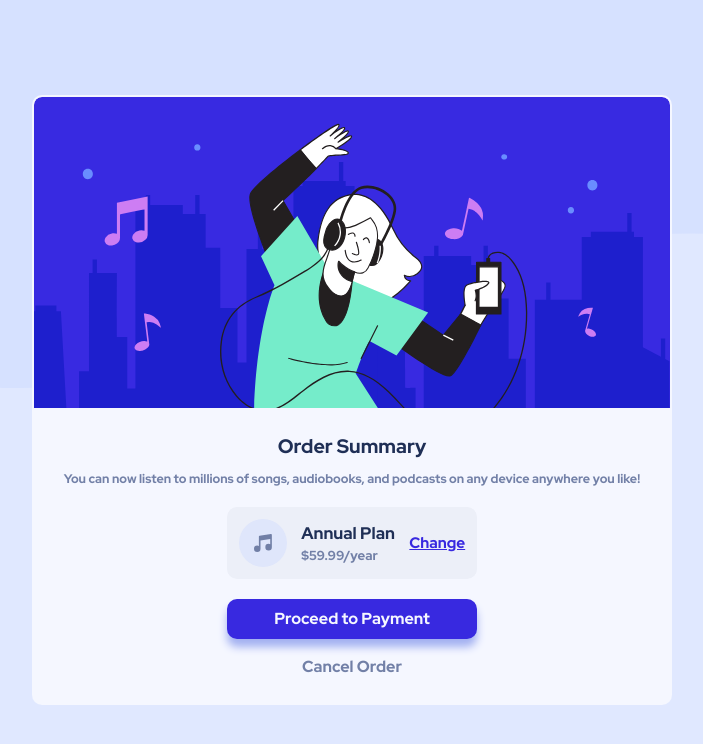
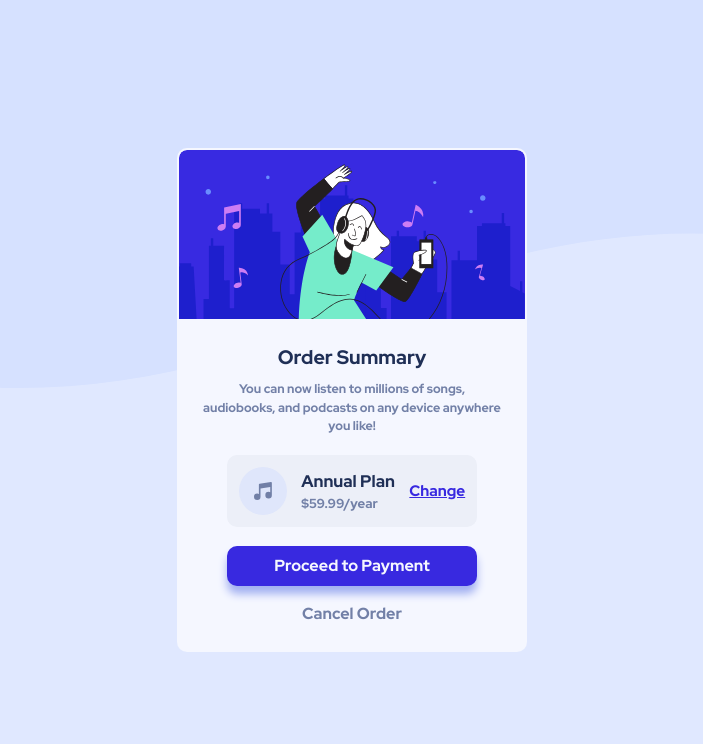
Before and after one commit to rowantamer/order-summary-component, a plain HTML site: page index.html in a window 1280 px wide. Shown: the whole page, without its empty margins (288-991 px from the left). Drawn offline with Linux system fonts and the light colour scheme.

Commit message:
update width of card

```diff
--- a/style/style.css
+++ b/style/style.css
@@ -86,7 +86,7 @@ body {
   flex-direction: column;
   align-content: space-around;
   align-items: center;
-  width: 50%;
+  width: 350px;;
   border: 2px solid transparent;
   border-radius: 10px;
   overflow: hidden;
```
Also changed, not shown: index.html (+1 -4 lines).
